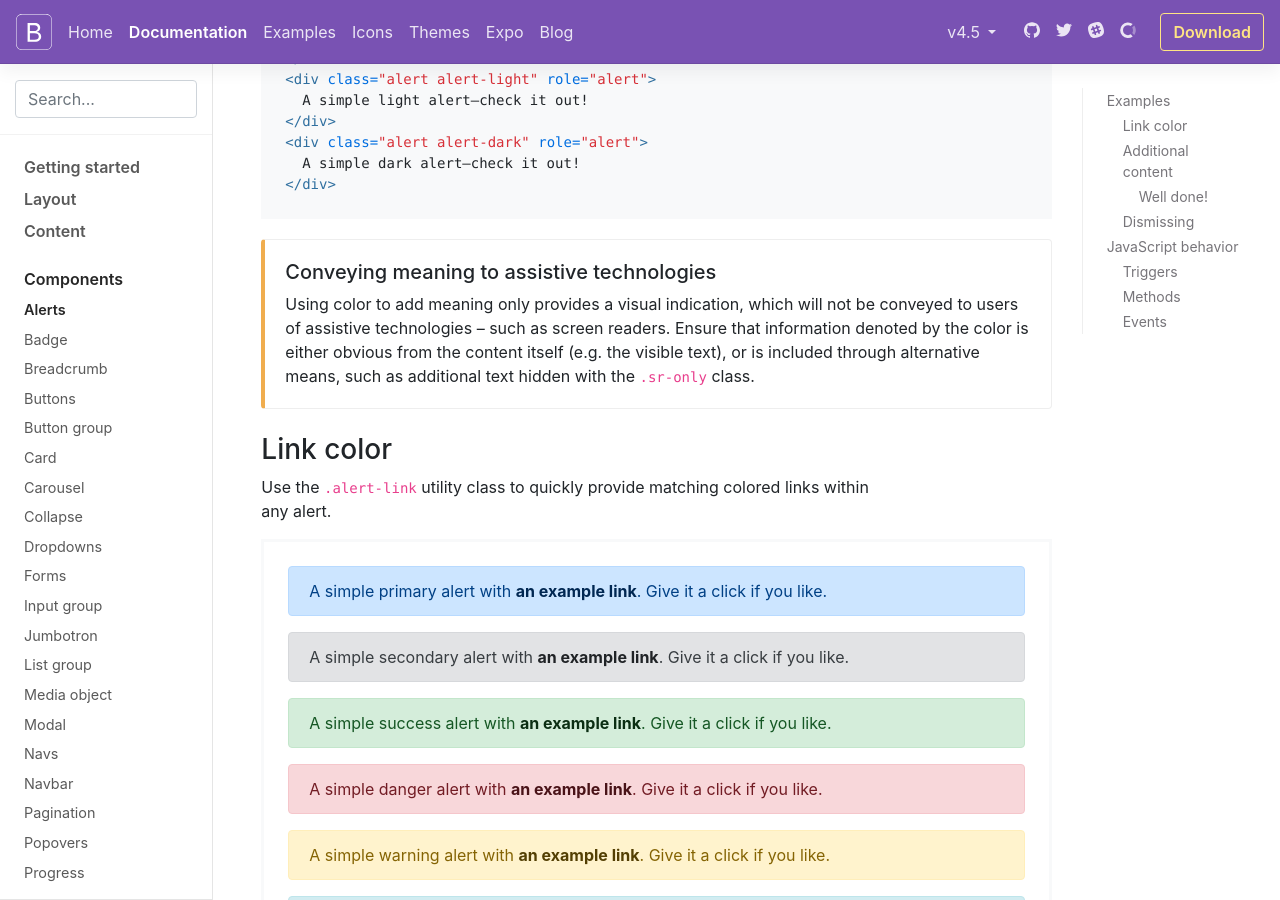
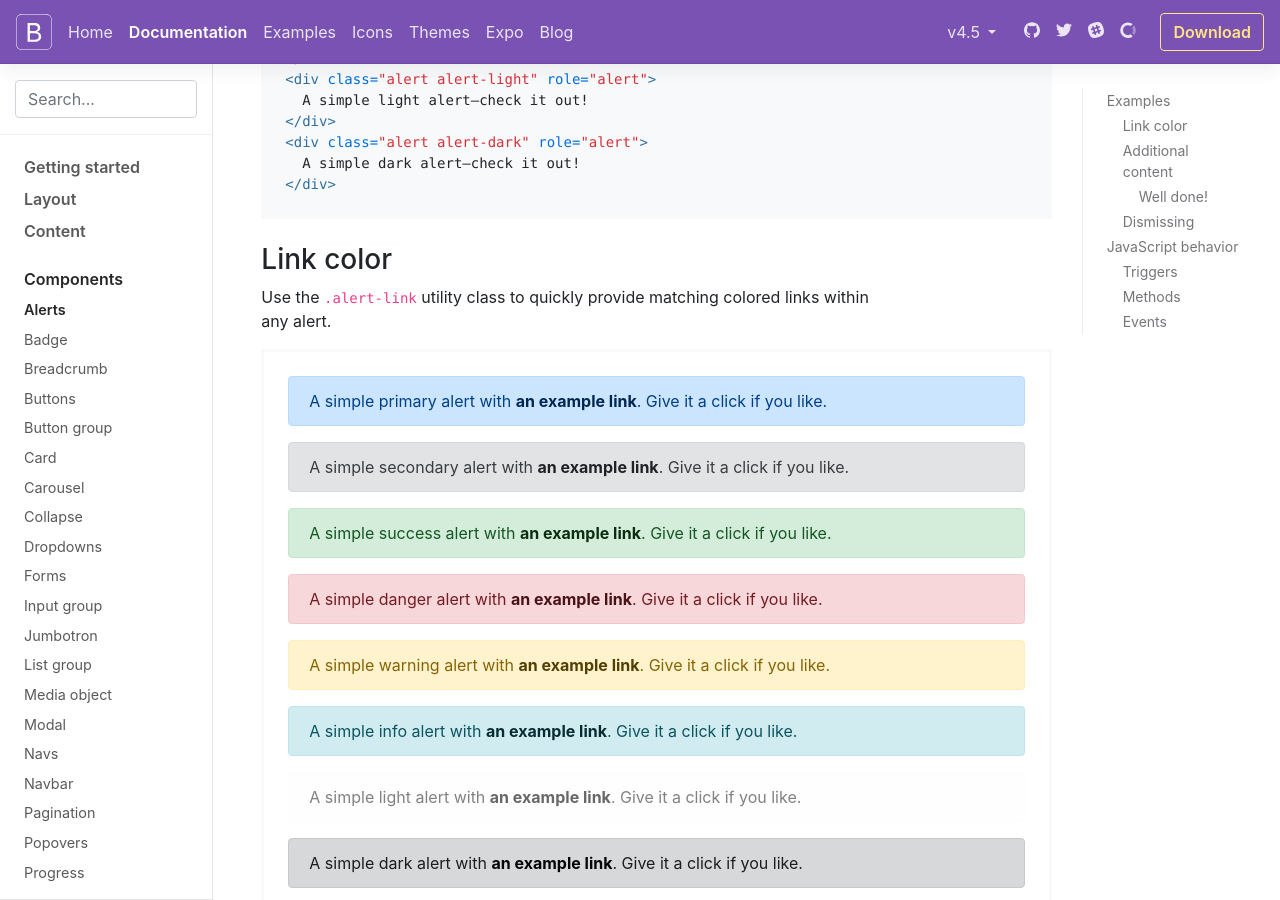
Before and after one commit to msteenson/sasstest, a Jekyll site: the page built from site/docs/4.5/components/alerts.md, in a window 1280 px wide and 900 px high, scrolled down 1367 px. Built offline with Jekyll 4.4.1, drawn with Linux system fonts in a browser that asks for light colours; nearby versions of some CDN libraries; library files that are not in the unit come from our copies; comment, search, counter and statistics services are not loaded; the table of contents is made by our own code.

Commit message:
Update alerts.md

```diff
--- a/site/docs/4.5/components/alerts.md
+++ b/site/docs/4.5/components/alerts.md
@@ -21,7 +21,6 @@ Alerts are available for any length of text, as well as an optional dismiss butt
 {% endcapture %}
 {% include example.html content=example %}
 
-{% include callout-warning-color-assistive-technologies.md %}
 
 ### Link color
 
```
